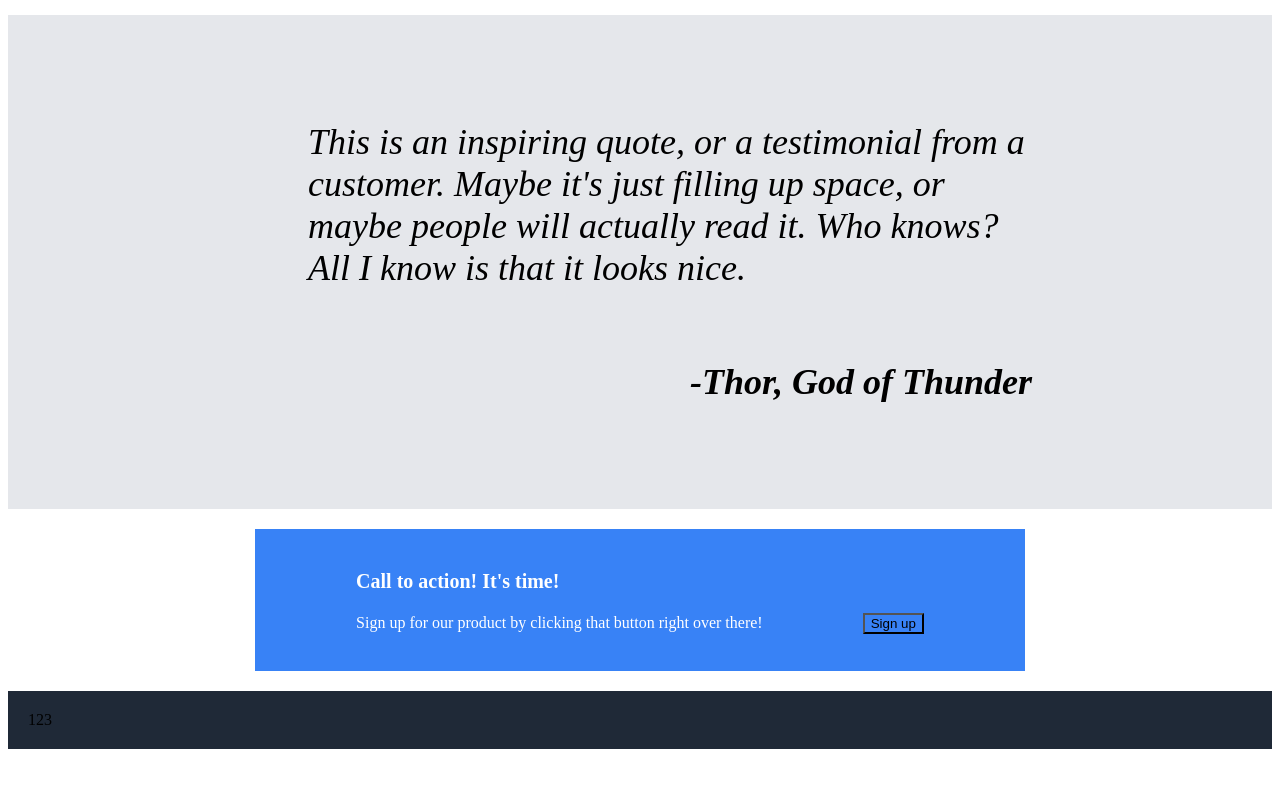
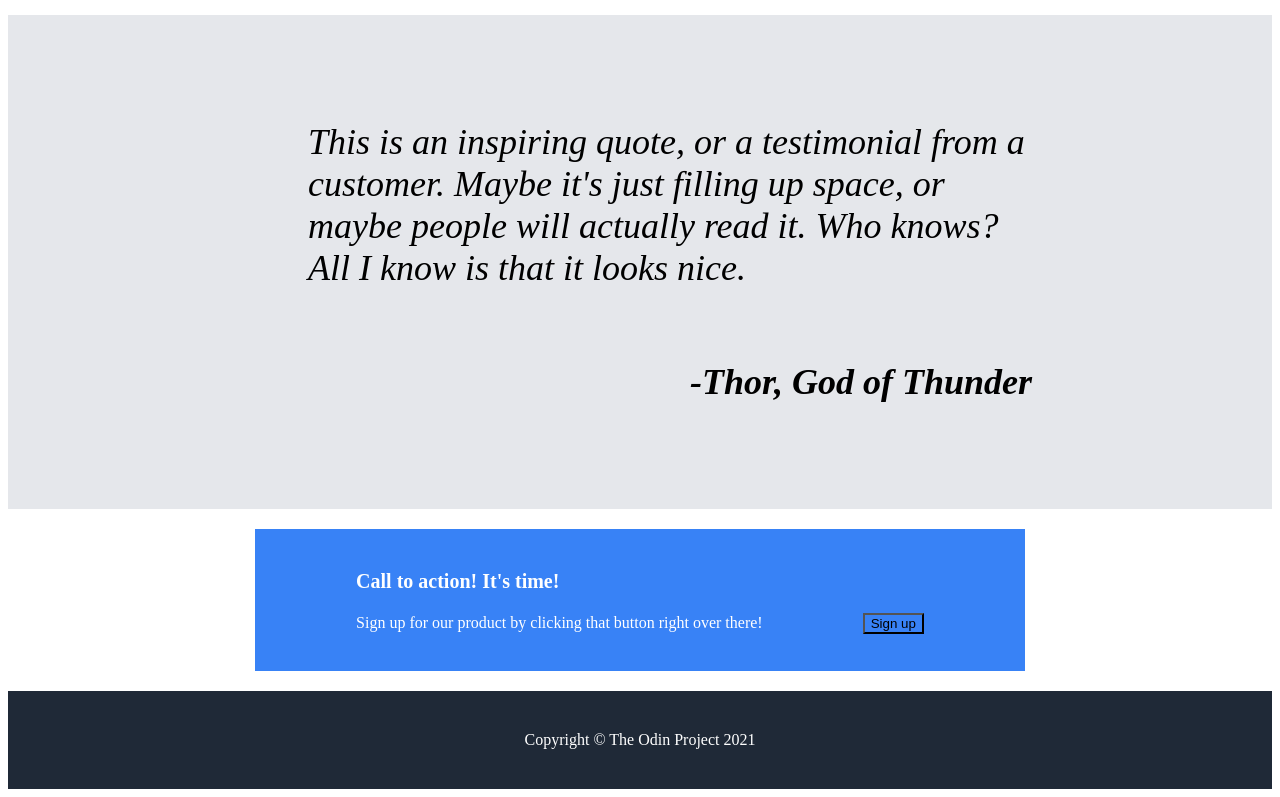
Before and after one commit to 07alexander/landing_page, a plain HTML site: page index.html in a window 1280 px wide. Shown: the part 610-1407 px from the top of the page. Before the commit the page ends 1367 px from the top, so only its background shows below. Drawn offline with Linux system fonts and the light colour scheme.

Commit message:
footer section done!

```diff
--- a/index.html
+++ b/index.html
@@ -49,9 +49,7 @@
 
 </div>
 <div class="footer-container">
-    <div>1</div>
-    <div>2</div>
-    <div>3</div>
+    <p>Copyright &copy The Odin Project 2021</p>
 </div>
 
 </body>
--- a/styles.css
+++ b/styles.css
@@ -79,5 +79,10 @@ img{
     padding: 20px 100px 20px 100px;
     margin: auto;
     color: white;
-
 }
+.footer-container p{
+    color: white;
+    text-align: center;
+    margin: auto;
+    padding: 20px;
+}
```
